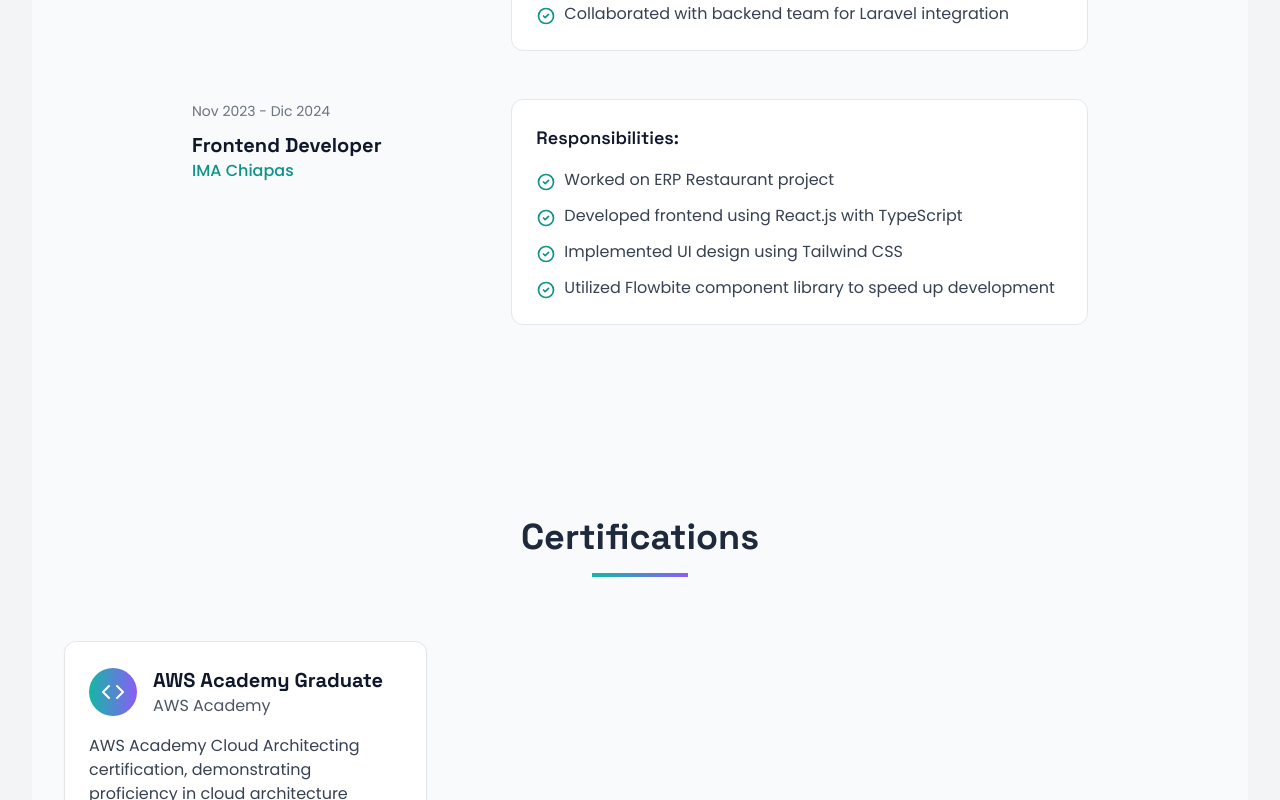
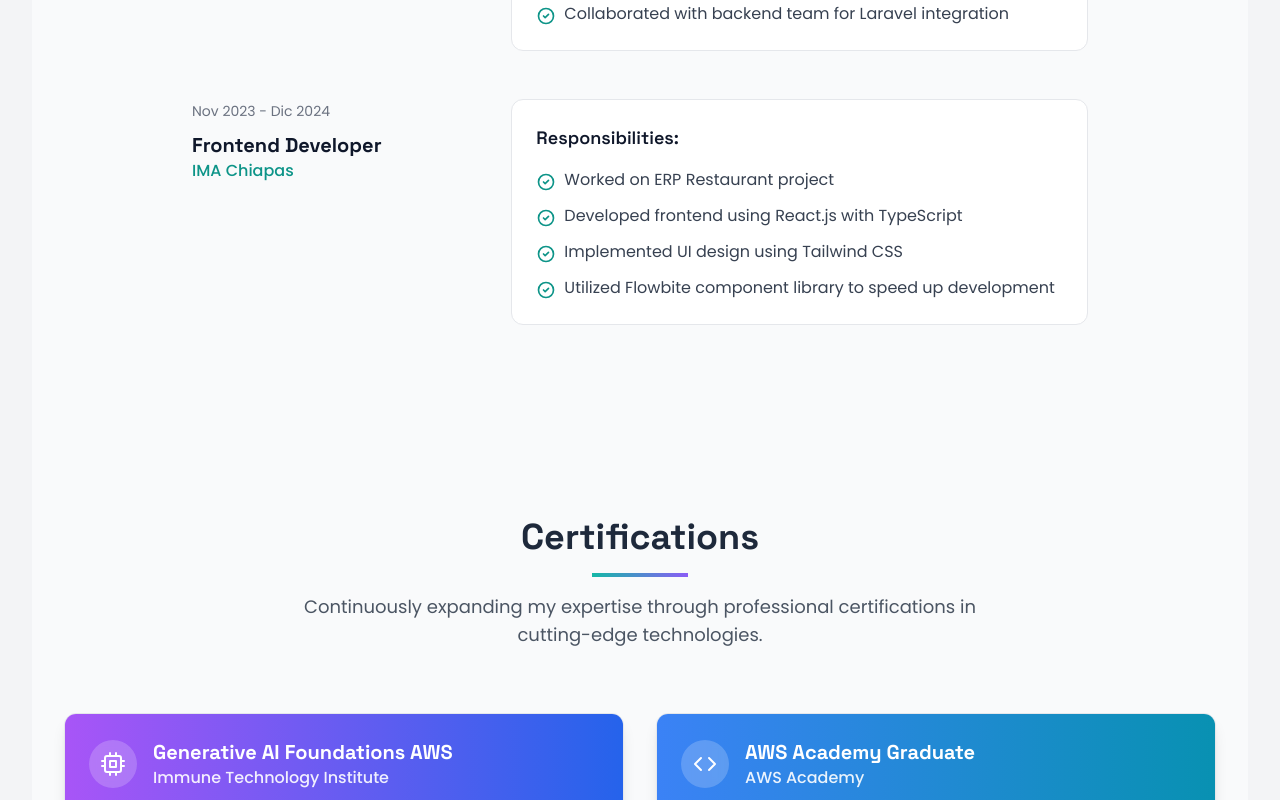
Before and after one commit to CarlosMaroRuiz/PortafolioOficial, a React (Vite) app: page / in a window 1280 px wide. Shown: the part 2997-3797 px from the top of the page. Built offline with nearby package versions, Linux system fonts and the light colour scheme.

Commit message:
fixing label

```diff
--- a/src/components/sections/About.jsx
+++ b/src/components/sections/About.jsx
@@ -109,7 +109,10 @@ const About = () => {
                   {exp.techs.map((tech, techIndex) => (
                     <span
                       key={techIndex}
-                      className="bg-dark-700 text-primary-300 text-xs px-3 py-1 rounded-full"
+
+                       className="bg-gray-100 dark:bg-gray-800 text-gray-700 dark:text-gray-300
+                         text-xs font-medium px-3 py-1 rounded-full
+                         hover:bg-gray-200 dark:hover:bg-gray-700 transition-all duration-200"
                     >
                       {tech}
                     </span>
--- a/src/components/sections/Certificates.jsx
+++ b/src/components/sections/Certificates.jsx
@@ -1,7 +1,7 @@
 // src/components/sections/Certificates.jsx
 import { motion } from 'framer-motion';
 import { useInView } from 'react-intersection-observer';
-import { FiAward, FiDatabase, FiCode } from 'react-icons/fi';
+import { FiAward, FiDatabase, FiCode, FiCpu } from 'react-icons/fi';
 
 const Certificates = () => {
   const [ref, inView] = useInView({
@@ -11,12 +11,31 @@ const Certificates = () => {
 
   const certificates = [
     {
+      title: 'Generative AI Foundations AWS',
+      issuer: 'Immune Technology Institute',
+      description: 'Comprehensive certification covering PartyRock, Prompt Engineering, Responsible AI Practices, and Generative AI for Executives. Advanced training in AI foundations and practical implementation.',
+      date: 'June 2025',
+      icon: <FiCpu className="h-6 w-6 text-white" />,
+      link: 'https://www.credential.net/7360dbda-15a4-4266-80cc-25c04247e421#acc.C71dkjKg',
+      modules: [
+        'PartyRock Introduction',
+        'Prompt Engineering Essentials',
+        'Responsible AI Practices',
+        'Generative AI for Executives'
+      ]
+    },
+    {
       title: 'AWS Academy Graduate',
       issuer: 'AWS Academy',
       description: 'AWS Academy Cloud Architecting certification, demonstrating proficiency in cloud architecture principles and AWS services.',
       date: 'October 2023',
       icon: <FiCode className="h-6 w-6 text-white" />,
-      link: 'https://www.credly.com/badges/a281a731-0e24-4906-b75e-a82a9b5d30ef/public_url'
+      link: 'https://www.credly.com/badges/a281a731-0e24-4906-b75e-a82a9b5d30ef/public_url',
+      modules: [
+        'Cloud Architecture',
+        'AWS Services',
+        'Infrastructure Design'
+      ]
     }
   ];
 
@@ -69,10 +88,13 @@ const Certificates = () => {
         >
           <h2 className="text-4xl font-bold mb-4 dark:text-white text-dark-800">Certifications</h2>
           <div className="w-24 h-1 bg-gradient mx-auto"></div>
+          <p className="mt-4 text-lg text-gray-600 dark:text-gray-300 max-w-2xl mx-auto">
+            Continuously expanding my expertise through professional certifications in cutting-edge technologies.
+          </p>
         </motion.div>
 
         <motion.div
-          className="grid grid-cols-1 md:grid-cols-2 lg:grid-cols-3 gap-8 max-w-6xl mx-auto"
+          className="grid grid-cols-1 md:grid-cols-2 gap-8 max-w-6xl mx-auto"
           variants={containerVariants}
           initial="hidden"
           animate={inView ? "visible" : "hidden"}
@@ -80,39 +102,73 @@ const Certificates = () => {
           {certificates.map((cert, index) => (
             <motion.div
               key={index}
-              className="card-hover rounded-xl overflow-hidden border transition-colors duration-300 flex flex-col
-                dark:bg-dark-800/40 dark:border-dark-700 bg-white border-gray-200 shadow-sm"
+              className="card-hover rounded-xl overflow-hidden border transition-all duration-300 flex flex-col relative
+                dark:bg-dark-800/40 dark:border-dark-700 bg-white border-gray-200 shadow-lg hover:shadow-xl"
               variants={cardVariants}
-              whileHover={{ y: -5 }}
+              whileHover={{ y: -8, scale: 1.02 }}
               transition={{ duration: 0.3 }}
             >
-              <div className="p-6 flex-1">
+
+              {/* Header con gradiente */}
+              <div className={`p-6 bg-gradient-to-r ${
+                index === 0
+                  ? 'from-purple-500 to-blue-600'
+                  : 'from-blue-500 to-cyan-600'
+              }`}>
                 <div className="flex items-center mb-4">
-                  <div className="w-12 h-12 rounded-full bg-gradient flex items-center justify-center mr-4 flex-shrink-0">
+                  <div className="w-12 h-12 rounded-full bg-white/20 backdrop-blur-sm flex items-center justify-center mr-4 flex-shrink-0">
                     {cert.icon}
                   </div>
-                  <div>
+                  <div className="text-white">
                     <h3 className="text-xl font-bold">{cert.title}</h3>
-                    <p className="dark:text-gray-400 text-gray-600">{cert.issuer}</p>
+                    <p className="text-white/90 font-medium">{cert.issuer}</p>
                   </div>
                 </div>
-                <div className="dark:text-gray-300 text-gray-700 mb-4">
-                  <p className="mb-2">{cert.description}</p>
-                  <p className="text-sm text-primary-500">Obtained: {cert.date}</p>
+              </div>
+
+              <div className="p-6 flex-grow flex flex-col">
+                <div className="flex-grow">
+                  <div className="text-gray-600 dark:text-gray-300 mb-4">
+                    <p className="mb-3">{cert.description}</p>
+                    <p className="text-sm text-primary-500 font-semibold">Obtained: {cert.date}</p>
+                  </div>
+
+                  {/* Módulos/Skills incluidos */}
+                  {cert.modules && (
+                    <div className="mb-6">
+                      <h4 className="font-semibold text-gray-800 dark:text-gray-200 mb-3">Key Areas Covered:</h4>
+                      <div className="grid grid-cols-1 gap-2">
+                        {cert.modules.map((module, moduleIndex) => (
+                          <div key={moduleIndex} className="flex items-center text-sm">
+                            <div className="w-2 h-2 bg-gradient-to-r from-primary-500 to-secondary-500 rounded-full mr-3 flex-shrink-0" />
+                            <span className="text-gray-700 dark:text-gray-300">{module}</span>
+                          </div>
+                        ))}
                       </div>
                     </div>
-              <div className="px-6 py-3 border-t dark:border-dark-700 border-gray-200">
+                  )}
+                </div>
+
+                {/* Footer con link de verificación */}
+                <div className="border-t dark:border-dark-700 border-gray-200 pt-4">
                   <a
-                  href={cert.link || "#"}
+                    href={cert.link}
                     target="_blank"
                     rel="noopener noreferrer"
-                  className="text-primary-500 hover:text-primary-600 transition-colors text-sm font-medium flex items-center"
+                    className="inline-flex items-center text-primary-500 hover:text-primary-600 dark:hover:text-primary-400 transition-colors text-sm font-medium group"
                   >
-                  Verify Certificate
-                  <svg xmlns="http://www.w3.org/2000/svg" className="h-4 w-4 ml-1" fill="none" viewBox="0 0 24 24" stroke="currentColor">
+                    <span>Verify Certificate</span>
+                    <svg
+                      xmlns="http://www.w3.org/2000/svg"
+                      className="h-4 w-4 ml-2 group-hover:translate-x-1 transition-transform duration-200"
+                      fill="none"
+                      viewBox="0 0 24 24"
+                      stroke="currentColor"
+                    >
                       <path strokeLinecap="round" strokeLinejoin="round" strokeWidth="2" d="M10 6H6a2 2 0 00-2 2v10a2 2 0 002 2h10a2 2 0 002-2v-4M14 4h6m0 0v6m0-6L10 14" />
                     </svg>
                   </a>
+                </div>
               </div>
             </motion.div>
           ))}
--- a/src/components/ui/ProjectCard.jsx
+++ b/src/components/ui/ProjectCard.jsx
@@ -302,7 +302,9 @@ const ProjectCard = ({ project }) => {
           {project.technologies.map((tech, index) => (
             <span
               key={index}
-              className="bg-dark-700 text-primary-300 text-xs px-3 py-1 rounded-full"
+              className="bg-gray-100 dark:bg-gray-800 text-gray-700 dark:text-gray-300
+                text-xs font-medium px-3 py-1 rounded-full
+                hover:bg-gray-200 dark:hover:bg-gray-700 transition-all duration-200"
             >
               {tech}
             </span>
--- a/src/context/ThemeContext.jsx
+++ b/src/context/ThemeContext.jsx
@@ -1,21 +1,24 @@
-// src/context/ThemeContext.jsx
+
 import { createContext, useContext, useEffect, useState } from 'react';
 
 const ThemeContext = createContext();
 
 export const ThemeProvider = ({ children }) => {
-  // Verificar si hay un tema guardado en localStorage o usar el tema del sistema
+
   const getInitialTheme = () => {
     const savedTheme = localStorage.getItem('darkMode');
     if (savedTheme !== null) {
       return savedTheme === 'true';
     }
-    return window.matchMedia('(prefers-color-scheme: dark)').matches;
+
+    return false;
   };
+
+
 
   const [darkMode, setDarkMode] = useState(getInitialTheme());
 
-  // Guardar el tema en localStorage cuando cambie
+
   useEffect(() => {
     localStorage.setItem('darkMode', darkMode);
 
@@ -37,7 +40,7 @@ export const ThemeProvider = ({ children }) => {
   );
 };
 
-// Hook personalizado para usar el contexto del tema
+
 export const useTheme = () => {
   const context = useContext(ThemeContext);
   if (context === undefined) {
```
Lines whose indentation alone changed are shown as unchanged.
